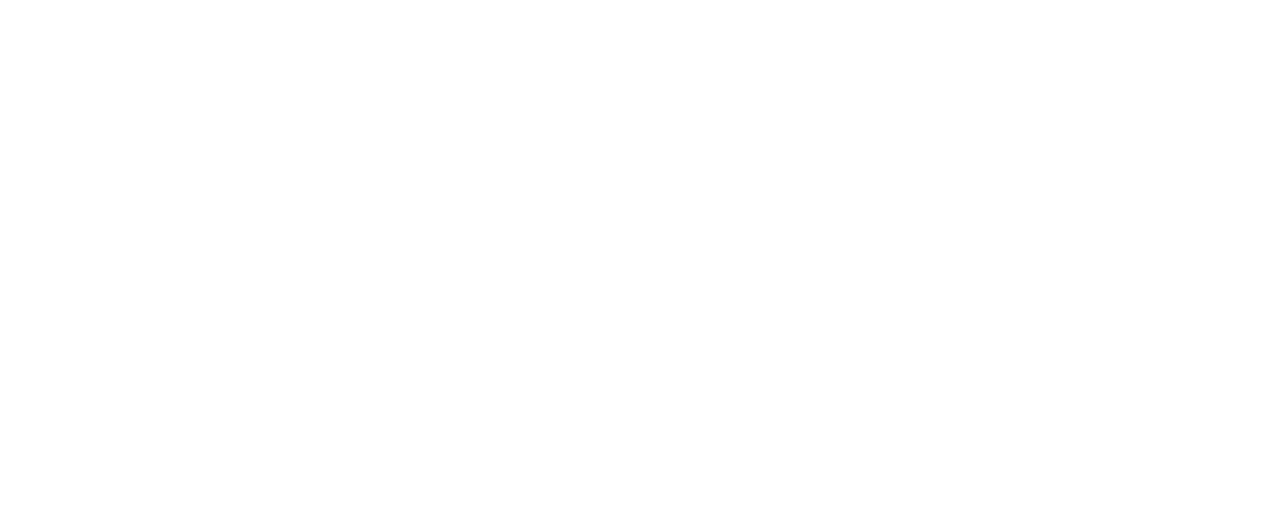
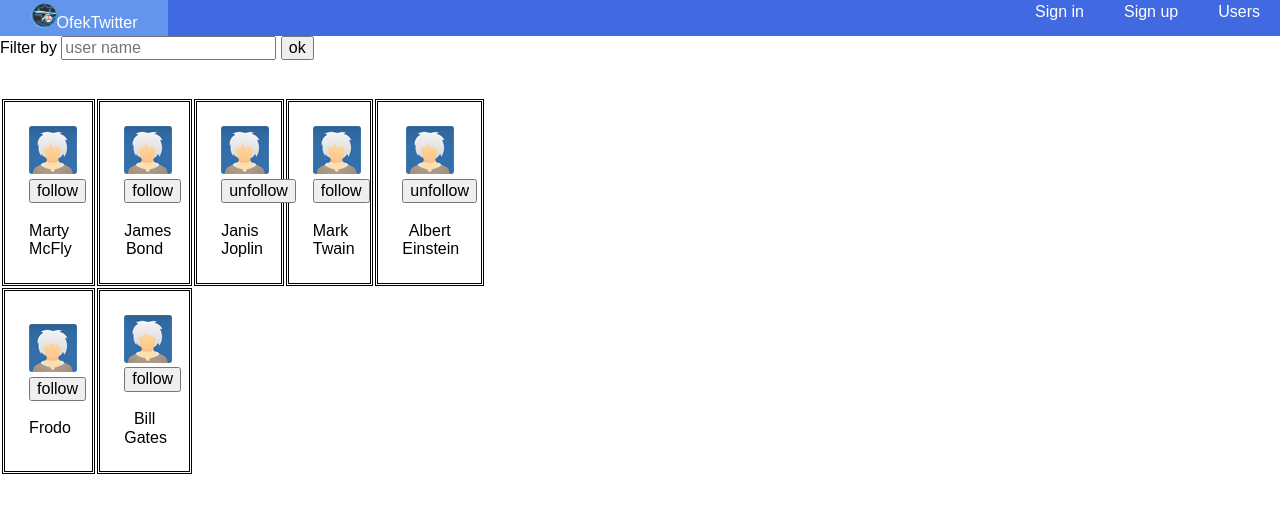
Before and after one commit to OsherSade/WebTraining, a plain HTML site: page OfekTwitter/Users.html in a window 1280 px wide. Drawn offline with Linux system fonts and the light colour scheme.

Commit message:
Made some progress...

```diff
--- a/OfekTwitter/Users.html
+++ b/OfekTwitter/Users.html
@@ -2,9 +2,91 @@
 <html lang="en">
 <head>
     <meta charset="UTF-8">
-    <title>Title</title>
+    <title>Users</title>
+    <link rel="stylesheet" type="text/css" href="../css/normalize.css">
+    <link rel="stylesheet" type="text/css" href="../css/Stylesheet.css">
 </head>
 <body>
-
+<header>
+    <nav class="navbar">
+        <ul>
+            <li>
+                <a href="Tweets.html" class="check"><img src="../images/ofek_logo.png" class="logo">OfekTwitter</a>
+            </li>
+            <div class="rightNav">
+                <li class="header-btn">
+                    <a>Sign in</a>
+                </li>
+                <li class="header-btn">
+                    <a>Sign up</a>
+                </li>
+                <li class="header-btn" style="float:right">
+                    <a href="Users.html">Users</a>
+                </li>
+            </div>
+        </ul>
+    </nav>
+</header>
+<div>
+    <span>Filter by </span>
+    <input type="text" placeholder="user name">
+    <button>ok</button>
+    <br><br><br>
+    <table>
+        <tr>
+            <td class="bordered">
+                <img src="../images/useravatar.png">
+                <br>
+                <button>follow</button>
+                <br><br>
+                <span>Marty McFly</span>
+            </td>
+            <td class="bordered">
+                <img src="../images/useravatar.png">
+                <br>
+                <button>follow</button>
+                <br><br>
+                <span>James Bond</span>
+            </td>
+            <td class="bordered">
+                <img src="../images/useravatar.png">
+                <br>
+                <button>unfollow</button>
+                <br><br>
+                <span>Janis Joplin</span>
+            </td>
+            <td class="bordered">
+                <img src="../images/useravatar.png">
+                <br>
+                <button>follow</button>
+                <br><br>
+                <span>Mark Twain</span>
+            </td>
+            <td class="bordered">
+                <img src="../images/useravatar.png">
+                <br>
+                <button>unfollow</button>
+                <br><br>
+                <span>Albert Einstein</span>
+            </td>
+        </tr>
+        <tr>
+            <td class="bordered">
+                <img src="../images/useravatar.png">
+                <br>
+                <button>follow</button>
+                <br><br>
+                <span>Frodo</span>
+            </td>
+            <td class="bordered">
+                <img src="../images/useravatar.png">
+                <br>
+                <button>follow</button>
+                <br><br>
+                <span>Bill Gates</span>
+            </td>
+        </tr>
+    </table>
+</div>
 </body>
 </html>
--- /dev/null
+++ b/css/Stylesheet.css
@@ -0,0 +1,53 @@
+ul {
+    list-style-type: none;
+    margin: 0;
+    padding: 0;
+    overflow: hidden;
+    background-color: royalblue;
+    float: right;
+    width: 100%;
+}
+
+li {
+    float: left;
+    padding: 0;
+}
+
+li a {
+    display: block;
+    color: white;
+    text-align: center;
+    padding: 3px 20px;
+    text-decoration: none;
+}
+
+/* Change the link color to #111 (black) on hover */
+li a:hover {
+    background-color: cornflowerblue;
+}
+
+.logo {
+    height: 20%;
+    width: 20%;
+}
+
+.rightNav {
+    float: right;
+}
+
+.usersTab {
+    float: right;
+}
+
+.check {
+    width: 50%;
+}
+
+td {
+    text-align: center;
+    padding: 5%;
+}
+
+.bordered {
+    border: double;
+}
```
Also changed, not shown: OfekTwitter/Tweets.html (+53 -2 lines), images/useravatar.png (added).
